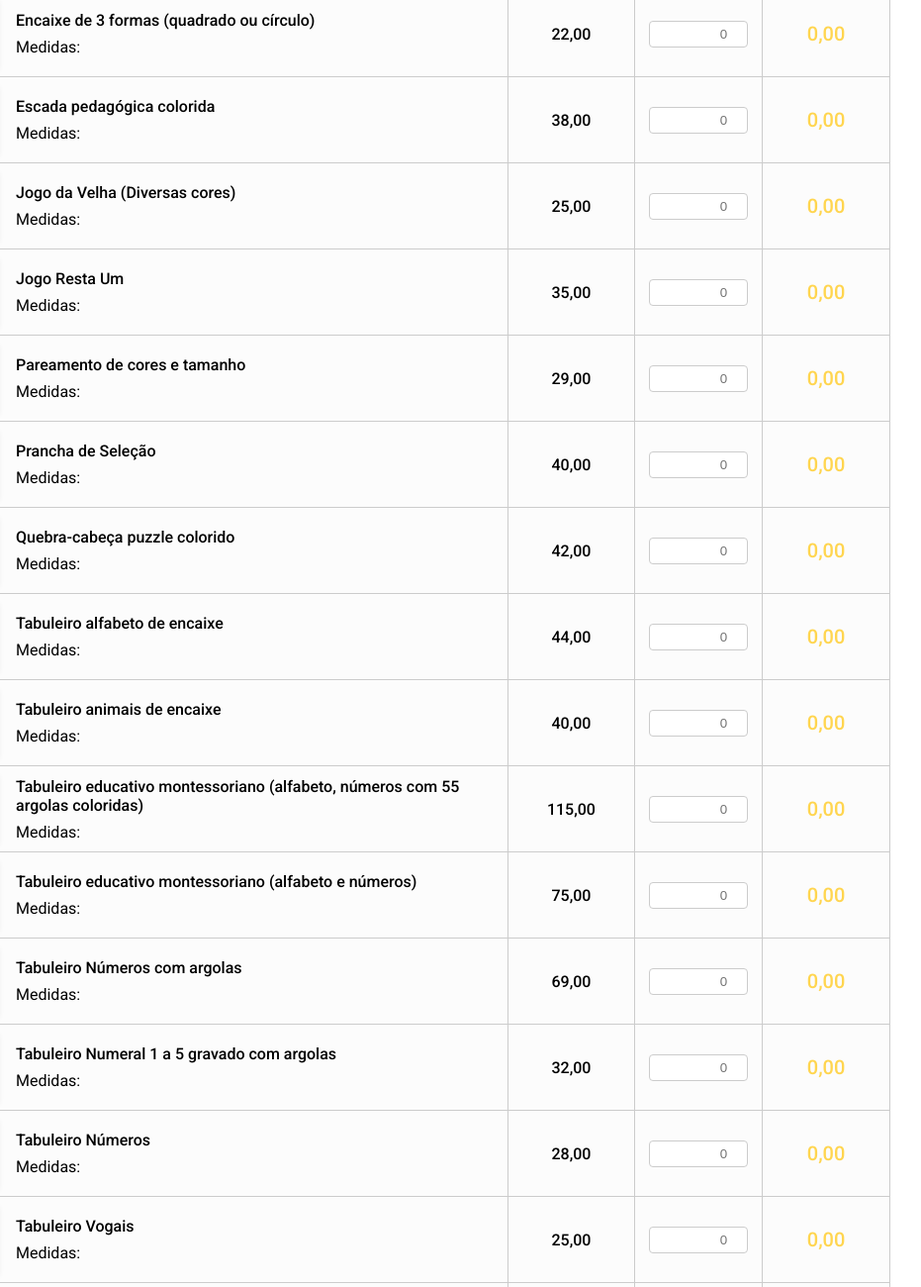
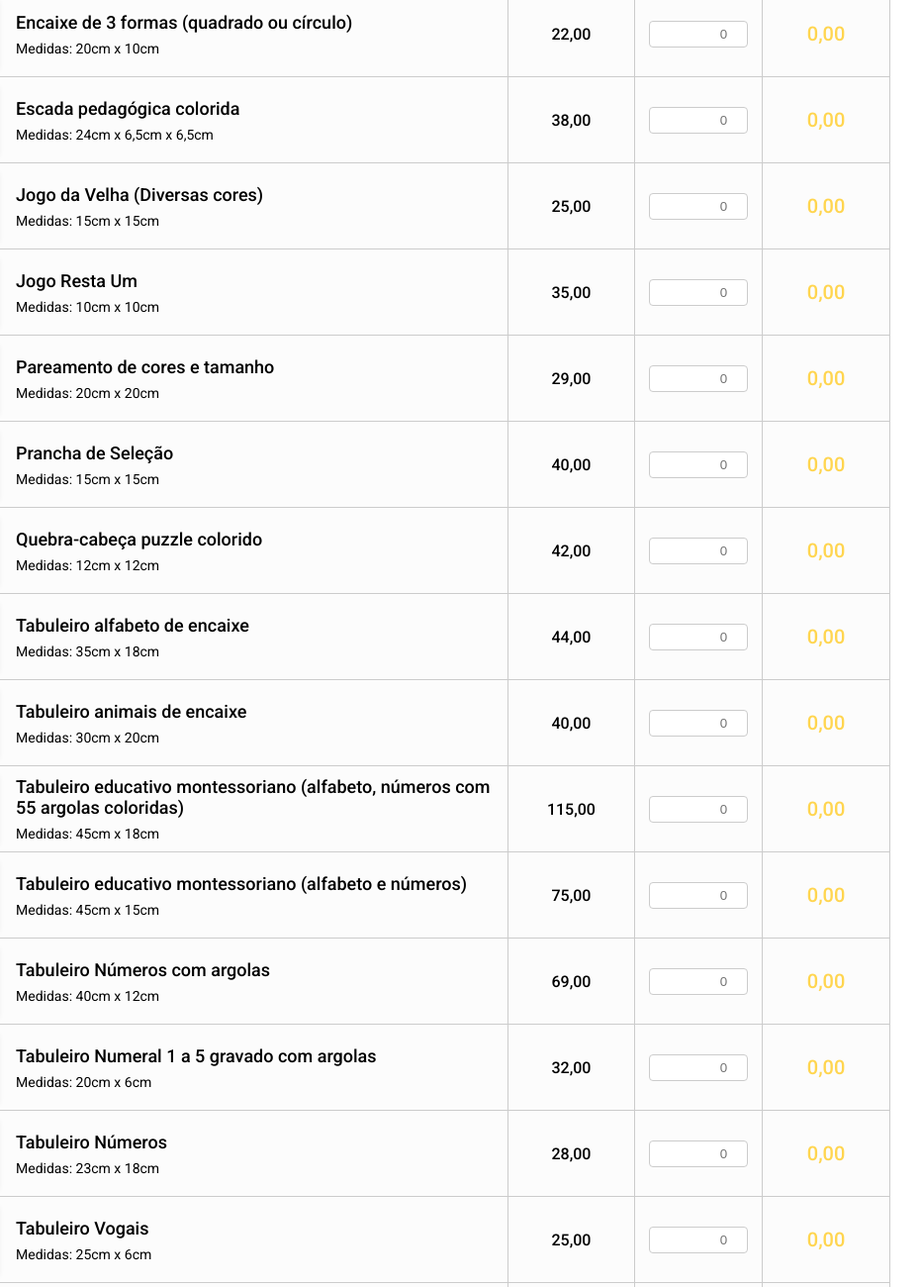
Before and after one commit to hayttle/projects, a plain HTML site: page solarts-catalogo/index.html in a window 1280 px wide. Shown: the part 1280-2580 px from the top of the page at 99% size, 230-1161 px from the left. Drawn offline with Linux system fonts and the light colour scheme.

Commit message:
input measures

```diff
--- a/solarts-catalogo/assets/css/style.css
+++ b/solarts-catalogo/assets/css/style.css
@@ -178,8 +178,13 @@ td.product-item-product > div {
 }
 
 p.product-item-product-description-title {
+  font-size: 1.8rem;
   font-weight: 500;
   margin-bottom: 8px;
+}
+
+p.product-item-product-description-measure {
+  font-size: 1.4rem;
 }
 
 td.product-item-price {
--- a/solarts-catalogo/assets/javascript/script.js
+++ b/solarts-catalogo/assets/javascript/script.js
@@ -2,187 +2,187 @@ const produtos = [
   {
     name: "Ábaco aberto com 50 argolas",
     image: "./assets/images/001.jpg",
-    measure: "",
+    measure: "25cm x 7,5cm",
     price: "34,00",
   },
   {
     name: "Ábaco fechado com 40 argolas",
     image: "./assets/images/002.jpg",
-    measure: "",
+    measure: "15cm x 8cm x 21cm",
     price: "39,00",
   },
   {
     name: "Alfabeto móvel com 40 letras para pintura",
     image: "./assets/images/015.jpg",
-    measure: "",
+    measure: "4cm",
     price: "35,00",
   },
   {
     name: "Alinhavo Números",
     image: "./assets/images/014.jpg",
-    measure: "",
+    measure: "8cm x 10cm",
     price: "49,00",
   },
   {
     name: "Alinhavo Vogais",
     image: "./assets/images/013.jpg",
-    measure: "",
+    measure: "8cm x 10cm",
     price: "35,00",
   },
   {
     name: "Caixa Cubo formas geométricas",
     image: "./assets/images/011.jpg",
-    measure: "",
+    measure: "14cm x 14cm x 14cm",
     price: "69,00",
   },
   {
     name: "Caixa encaixe formas geométricas",
     image: "./assets/images/010.jpg",
-    measure: "",
+    measure: "14cm x 14cm x 6cm",
     price: "42,00",
   },
   {
     name: "Encaixe de 9 formas",
     image: "./assets/images/021.jpg",
-    measure: "",
+    measure: "20cm x 20cm",
     price: "34,00",
   },
   {
     name: "Encaixe de 6 formas",
     image: "./assets/images/025.jpg",
-    measure: "",
+    measure: "20cm x 20cm",
     price: "30,00",
   },
   {
     name: "Encaixe de 3 formas (quadrado ou círculo)",
     image: "./assets/images/024.jpg",
-    measure: "",
+    measure: "20cm x 10cm",
     price: "22,00",
   },
   {
     name: "Escada pedagógica colorida",
     image: "./assets/images/029.jpg",
-    measure: "",
+    measure: "24cm x 6,5cm x 6,5cm",
     price: "38,00",
   },
   {
     name: "Jogo da Velha (Diversas cores)",
     image: "./assets/images/009.jpg",
-    measure: "",
+    measure: "15cm x 15cm",
     price: "25,00",
   },
   {
     name: "Jogo Resta Um",
     image: "./assets/images/019.jpg",
-    measure: "",
+    measure: "10cm x 10cm",
     price: "35,00",
   },
   {
     name: "Pareamento de cores e tamanho",
     image: "./assets/images/026.jpg",
-    measure: "",
+    measure: "20cm x 20cm",
     price: "29,00",
   },
   {
     name: "Prancha de Seleção",
     image: "./assets/images/020.jpg",
-    measure: "",
+    measure: "15cm x 15cm",
     price: "40,00",
   },
   {
     name: "Quebra-cabeça puzzle colorido",
     image: "./assets/images/027.jpg",
-    measure: "",
+    measure: "12cm x 12cm",
     price: "42,00",
   },
   {
     name: "Tabuleiro alfabeto de encaixe",
     image: "./assets/images/005.jpg",
-    measure: "",
+    measure: "35cm x 18cm",
     price: "44,00",
   },
   {
     name: "Tabuleiro animais de encaixe",
     image: "./assets/images/016.jpg",
-    measure: "",
+    measure: "30cm x 20cm",
     price: "40,00",
   },
   {
     name: "Tabuleiro educativo montessoriano (alfabeto, números com 55 argolas coloridas)",
     image: "./assets/images/007.jpg",
-    measure: "",
+    measure: "45cm x 18cm",
     price: "115,00",
   },
   {
     name: "Tabuleiro educativo montessoriano (alfabeto e números)",
     image: "./assets/images/008.jpg",
-    measure: "",
+    measure: "45cm x 15cm",
     price: "75,00",
   },
   {
     name: "Tabuleiro Números com argolas",
     image: "./assets/images/006.jpg",
-    measure: "",
+    measure: "40cm x 12cm",
     price: "69,00",
   },
   {
     name: "Tabuleiro Numeral 1 a 5 gravado com argolas",
     image: "./assets/images/012.jpg",
-    measure: "",
+    measure: "20cm x 6cm",
     price: "32,00",
   },
   {
     name: "Tabuleiro Números",
     image: "./assets/images/003.jpg",
-    measure: "",
+    measure: "23cm x 18cm",
     price: "28,00",
   },
   {
     name: "Tabuleiro Vogais",
     image: "./assets/images/004.jpg",
-    measure: "",
+    measure: "25cm x 6cm",
     price: "25,00",
   },
   {
     name: "Tabuleiro Jogo Tetris de montagem quebra-cabeça",
     image: "./assets/images/028.jpg",
-    measure: "",
+    measure: "18cm x 28cm",
     price: "75,00",
   },
   {
     name: "Tangram",
     image: "./assets/images/018.jpg",
-    measure: "",
+    measure: "15cm x 15cm",
     price: "32,00",
   },
   {
     name: "Torre de encaixe quadrada",
     image: "./assets/images/030.jpg",
-    measure: "",
+    measure: "8cm x 8cm",
     price: "20,00",
   },
   {
     name: "Torre de encaixe redonda",
     image: "./assets/images/031.jpg",
-    measure: "",
+    measure: "8cm x 8cm",
     price: "20,00",
   },
   {
     name: "Torre de Hanoi",
     image: "./assets/images/017.jpg",
-    measure: "",
+    measure: "20cm x 7cm x 10cm",
     price: "35,00",
   },
   {
     name: "Tabuleiro encaixe de formas",
     image: "./assets/images/023.jpg",
-    measure: "",
+    measure: "20cm x 8cm",
     price: "30,00",
   },
   {
     name: "Tabuleiro encaixe de formas diversas",
     image: "./assets/images/022.jpg",
-    measure: "",
+    measure: "20cm x 20cm",
     price: "38,00",
   },
 ];
@@ -198,7 +198,7 @@ for (let produto of produtos) {
         <img src="${produto.image}" alt="">
         <div class="product-item-product-description">
           <p class="product-item-product-description-title">${produto.name}</p>
-          <p>Medidas:${produto.measure}</p>
+          <p class="product-item-product-description-measure">Medidas: ${produto.measure}</p>
         </div>
         </div>
     </td>
```
